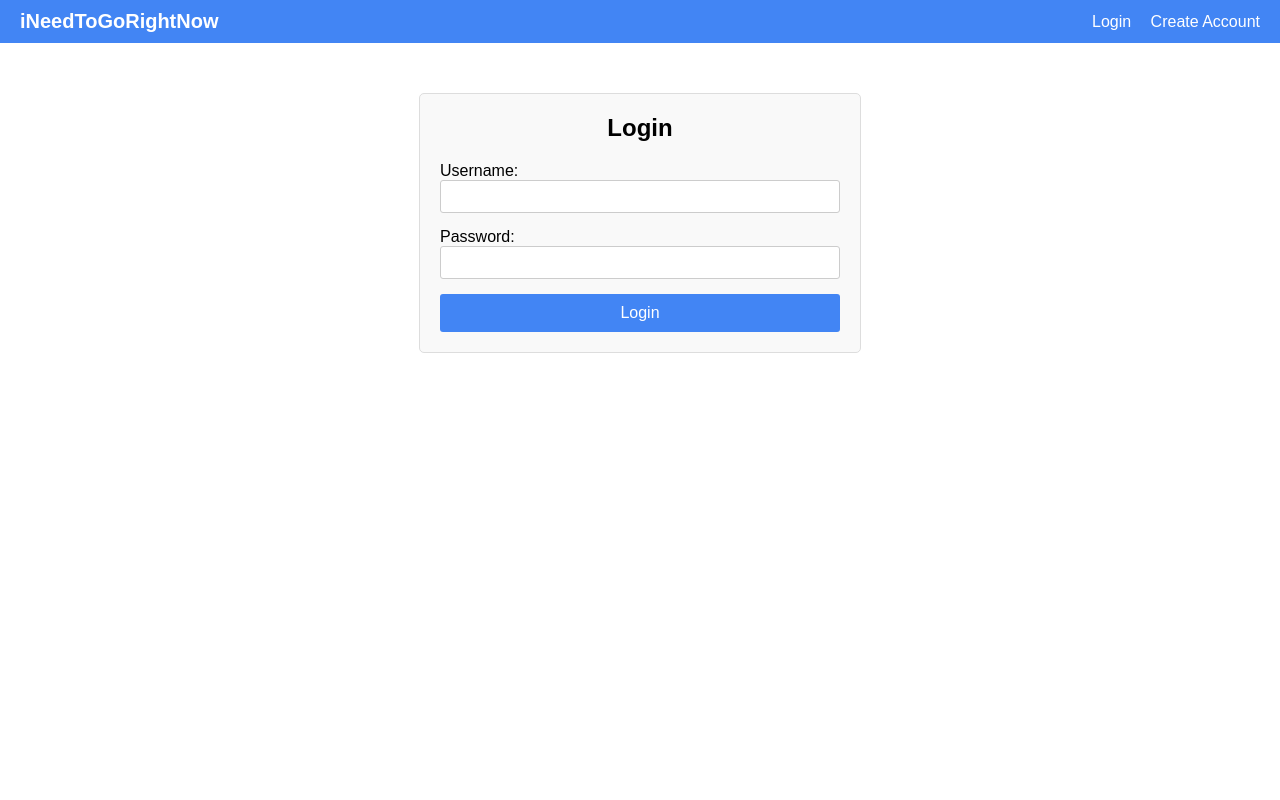
After one commit to kavinrajasekaran/iNeedToGoRightNow, a Flask app: page /login in a window 1280 px wide. The commit adds this page. Run offline with Flask 3, Linux system fonts and the light colour scheme.

Commit message:
Login page

```diff
--- a/app.py
+++ b/app.py
@@ -1,13 +1,86 @@
 # app.py
 
-from flask import Flask, render_template
-import os
+from flask import Flask, render_template, request, redirect, url_for, flash, session
+from sqlalchemy import create_engine
+from sqlalchemy.orm import sessionmaker
+from models import Base, User
+import hashlib, binascii, os
 
 app = Flask(__name__)
+app.secret_key = '480918'
+
+# Database setup
+engine = create_engine('sqlite:///bathroom.db', echo=False)
+Base.metadata.bind = engine
+DBSession = sessionmaker(bind=engine)
+db_session = DBSession()
+
+def hash_password(plaintext: str) -> str:
+    """Hash a password using SHA-256 with salt."""
+    salt = os.urandom(16)
+    pwdhash = hashlib.pbkdf2_hmac('sha256', plaintext.encode('utf-8'), salt, 100000)
+    return binascii.hexlify(salt).decode('utf-8') + binascii.hexlify(pwdhash).decode('utf-8')
+
+def verify_password(stored_password: str, provided_password: str) -> bool:
+    """Verify a stored password against one provided by user."""
+    salt = binascii.unhexlify(stored_password[:32])
+    stored_pwdhash = stored_password[32:]
+    pwdhash = hashlib.pbkdf2_hmac('sha256', provided_password.encode('utf-8'), salt, 100000)
+    return stored_pwdhash == binascii.hexlify(pwdhash).decode('utf-8')
 
 @app.route('/')
 def index():
     return render_template('index.html')
 
+@app.route('/login', methods=['GET', 'POST'])
+def login():
+    if request.method == 'POST':
+        username = request.form.get('username')
+        password = request.form.get('password')
+
+        user = db_session.query(User).filter_by(username=username).first()
+        if user and verify_password(user.password, password):
+            session['username'] = user.username
+            flash("Successfully logged in!", "success")
+            return redirect(url_for('index'))
+        else:
+            flash("Invalid username or password.", "error")
+            return redirect(url_for('login'))
+    return render_template('login.html')
+
+@app.route('/logout')
+def logout():
+    session.pop('username', None)
+    flash("You have been logged out.", "info")
+    return redirect(url_for('index'))
+
+@app.route('/create_account', methods=['GET', 'POST'])
+def create_account():
+    if request.method == 'POST':
+        username = request.form.get('username')
+        password = request.form.get('password')
+        password_confirm = request.form.get('password_confirm')
+
+        if password != password_confirm:
+            flash("Passwords do not match.", "error")
+            return redirect(url_for('create_account'))
+
+        # Check if user already exists
+        existing_user = db_session.query(User).filter_by(username=username).first()
+        if existing_user:
+            flash("Username already taken.", "error")
+            return redirect(url_for('create_account'))
+
+        # Create new user
+        hashed_pw = hash_password(password)
+        new_user = User(username=username, password=hashed_pw)
+        db_session.add(new_user)
+        db_session.commit()
+
+        flash("Account created successfully! You can now log in.", "success")
+        return redirect(url_for('login'))
+
+    return render_template('create_account.html')
+
 if __name__ == '__main__':
     app.run(debug=True)
--- a/static/styles.css
+++ b/static/styles.css
@@ -8,13 +8,113 @@ html, body {
     font-family: Arial, sans-serif;
 }
 
-/* Container to hold map and sidebar */
 .container {
     display: flex;
     height: 100%;
 }
 
-/* Map Container Styling */
+/* Navbar styling */
+.navbar {
+    display: flex;
+    justify-content: space-between;
+    align-items: center;
+    background-color: #4285F4;
+    color: #fff;
+    padding: 10px 20px;
+}
+
+.nav-brand {
+    color: #fff;
+    text-decoration: none;
+    font-weight: bold;
+    font-size: 20px;
+}
+
+.nav-right a {
+    color: #fff;
+    margin-left: 15px;
+    text-decoration: none;
+    font-size: 16px;
+}
+
+.nav-user {
+    margin-right: 15px;
+}
+
+.nav-right a:hover {
+    text-decoration: underline;
+}
+
+/* Flash messages */
+.flash-messages {
+    margin: 10px 20px;
+}
+
+.flash-message {
+    padding: 10px;
+    margin-bottom: 10px;
+    border-radius: 3px;
+}
+
+.flash-message.success {
+    background-color: #d4edda;
+    color: #155724;
+}
+
+.flash-message.error {
+    background-color: #f8d7da;
+    color: #721c24;
+}
+
+.flash-message.info {
+    background-color: #cce5ff;
+    color: #004085;
+}
+
+/* Forms */
+.form-container {
+    max-width: 400px;
+    margin: 50px auto;
+    background: #f9f9f9;
+    padding: 20px;
+    border: 1px solid #ddd;
+    border-radius: 5px;
+}
+
+.form-container h2 {
+    margin-top: 0;
+    text-align: center;
+}
+
+.form-group {
+    margin-bottom: 15px;
+}
+
+.form-group input[type="text"],
+.form-group input[type="password"] {
+    width: 100%;
+    padding: 8px;
+    box-sizing: border-box;
+    border: 1px solid #ccc;
+    border-radius: 3px;
+}
+
+.btn-submit {
+    width: 100%;
+    padding: 10px;
+    border: none;
+    background-color: #4285F4;
+    color: #fff;
+    font-size: 16px;
+    border-radius: 3px;
+    cursor: pointer;
+}
+
+.btn-submit:hover {
+    background-color: #357ae8;
+}
+
+/* Container to hold map and sidebar */
 #mapContainer {
     width: 50%; /* Left half */
     position: relative;
--- /dev/null
+++ b/templates/base.html
@@ -0,0 +1,36 @@
+<!-- templates/base.html -->
+
+<!doctype html>
+<html lang="en">
+<head>
+    <title>iNeedToGoRightNow</title>
+    <meta charset="utf-8">
+    <link rel="stylesheet" href="{{ url_for('static', filename='styles.css') }}">
+</head>
+<body>
+    <nav class="navbar">
+        <div class="nav-left">
+            <a class="nav-brand" href="{{ url_for('index') }}">iNeedToGoRightNow</a>
+        </div>
+        <div class="nav-right">
+            {% if 'username' in session %}
+                <span class="nav-user">Hello, {{ session.username }}!</span>
+                <a href="{{ url_for('logout') }}" class="nav-link">Logout</a>
+            {% else %}
+                <a href="{{ url_for('login') }}" class="nav-link">Login</a>
+                <a href="{{ url_for('create_account') }}" class="nav-link">Create Account</a>
+            {% endif %}
+        </div>
+    </nav>
+    <div class="flash-messages">
+        {% with messages = get_flashed_messages(with_categories=true) %}
+          {% if messages %}
+            {% for category, message in messages %}
+              <div class="flash-message {{ category }}">{{ message }}</div>
+            {% endfor %}
+          {% endif %}
+        {% endwith %}
+    </div>
+    {% block content %}{% endblock %}
+</body>
+</html>
--- /dev/null
+++ b/templates/login.html
@@ -0,0 +1,20 @@
+<!-- templates/login.html -->
+
+{% extends "base.html" %}
+
+{% block content %}
+<div class="form-container">
+    <h2>Login</h2>
+    <form method="POST" action="{{ url_for('login') }}">
+        <div class="form-group">
+            <label for="username">Username:</label><br>
+            <input type="text" name="username" id="username" required>
+        </div>
+        <div class="form-group">
+            <label for="password">Password:</label><br>
+            <input type="password" name="password" id="password" required>
+        </div>
+        <button type="submit" class="btn-submit">Login</button>
+    </form>
+</div>
+{% endblock %}
```
Also changed, not shown: init_db.py (+13 -6 lines), templates/create_account.html (added, +24 -0 lines), templates/index.html (+5 -11 lines), bathroom.db, models.py (line endings or trailing spaces).
